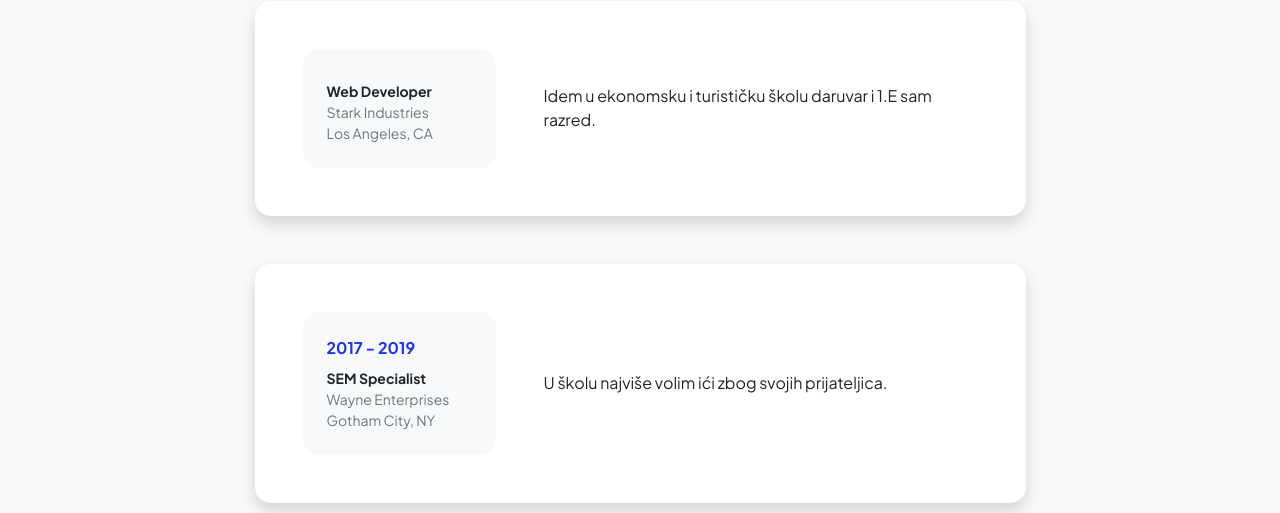
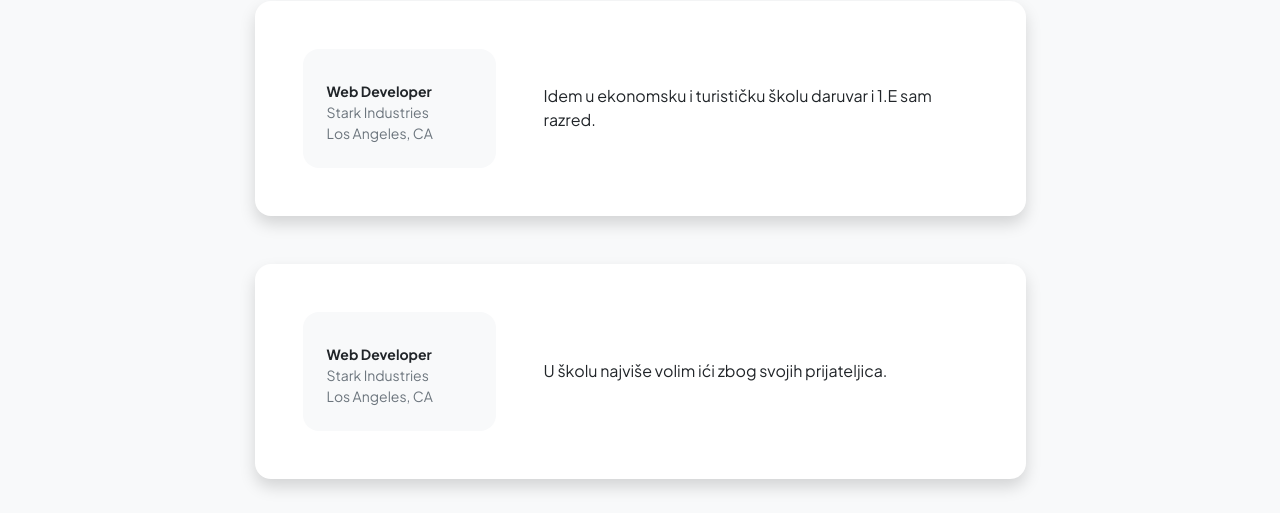
Before and after one commit to lanamarek-code/lana-marek-web, a plain HTML site: page resume.html in a window 1280 px wide. Shown: the part 287-800 px from the top of the page. Drawn offline with nearby package versions, Linux system fonts and the light colour scheme.

Commit message:
new file:   assets/images/IMG_0240.JPG 	new file:   assets/images/IMG_0383.JPG 	new file:   assets/images/IMG_0386.JPG 	new file:   assets/images/IMG_0387.JPG 	new file:   assets/images/IMG_7040.JPG 	new file:   assets/images/VAHW1043.JPG 	modified:   index.html	modified:   projects.html 	modified:   resume.html

```diff
--- a/resume.html
+++ b/resume.html
@@ -72,10 +72,11 @@
                                     <div class="row align-items-center gx-5">
                                         <div class="col text-center text-lg-start mb-4 mb-lg-0">
                                             <div class="bg-light p-4 rounded-4">
-                                                <div class="text-primary fw-bolder mb-2">2017 - 2019</div>
-                                                <div class="small fw-bolder">SEM Specialist</div>
-                                                <div class="small text-muted">Wayne Enterprises</div>
-                                                <div class="small text-muted">Gotham City, NY</div>
+                                                <div class="text-primary fw-bolder mb-2"> </div>
+                                                <div class="small fw-bolder">Web Developer</div>
+                                                <div class="small text-muted">Stark Industries</div>
+                                                <div class="small text-muted">Los Angeles, CA</div>
+
                                             </div>
                                         </div>
                                         <div class="col-lg-8"><div>U školu najviše volim ići zbog svojih prijateljica.</div></div>
```
Also changed, not shown: index.html (+1 -1 lines), projects.html (+1 -1 lines), assets/images/IMG_0383.JPG (added), assets/images/IMG_0386.JPG (added), assets/images/IMG_0387.JPG (added), assets/images/IMG_7040.JPG (added), assets/images/VAHW1043.JPG (added), 1 other file.
